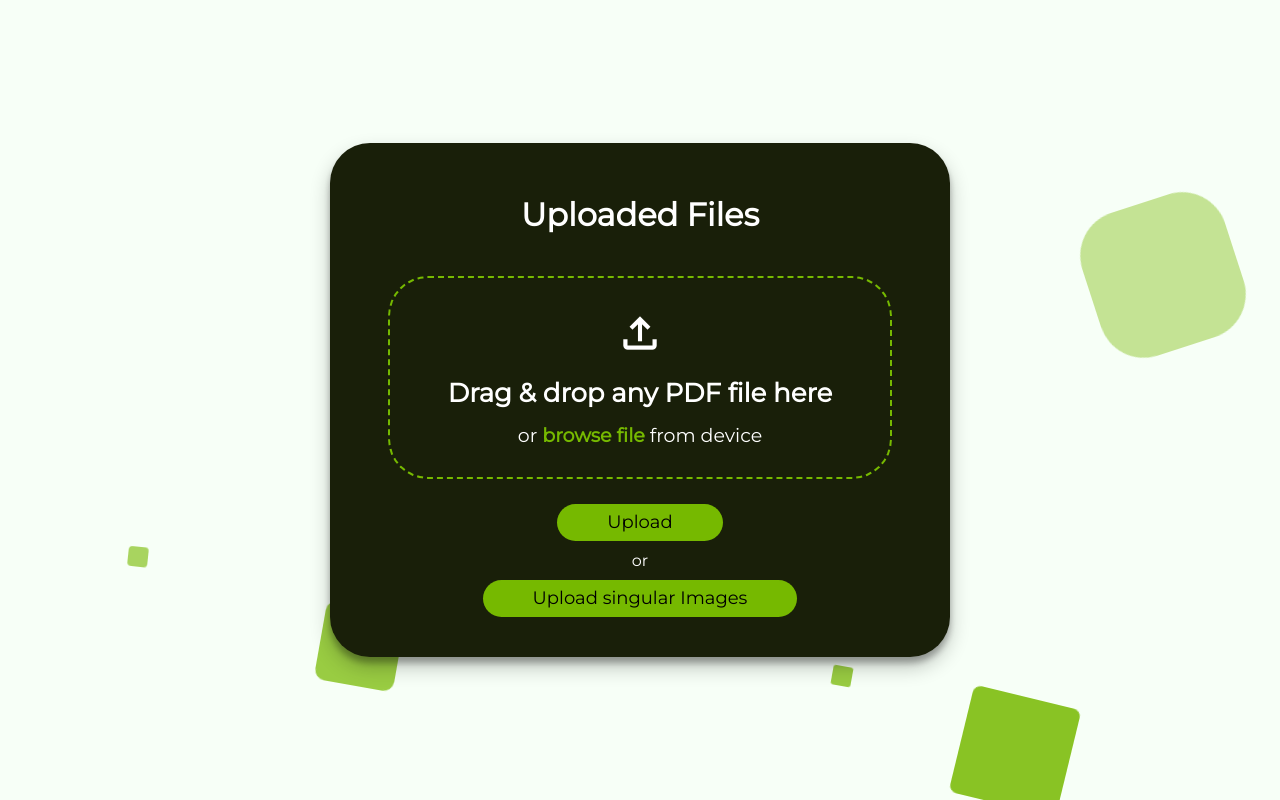
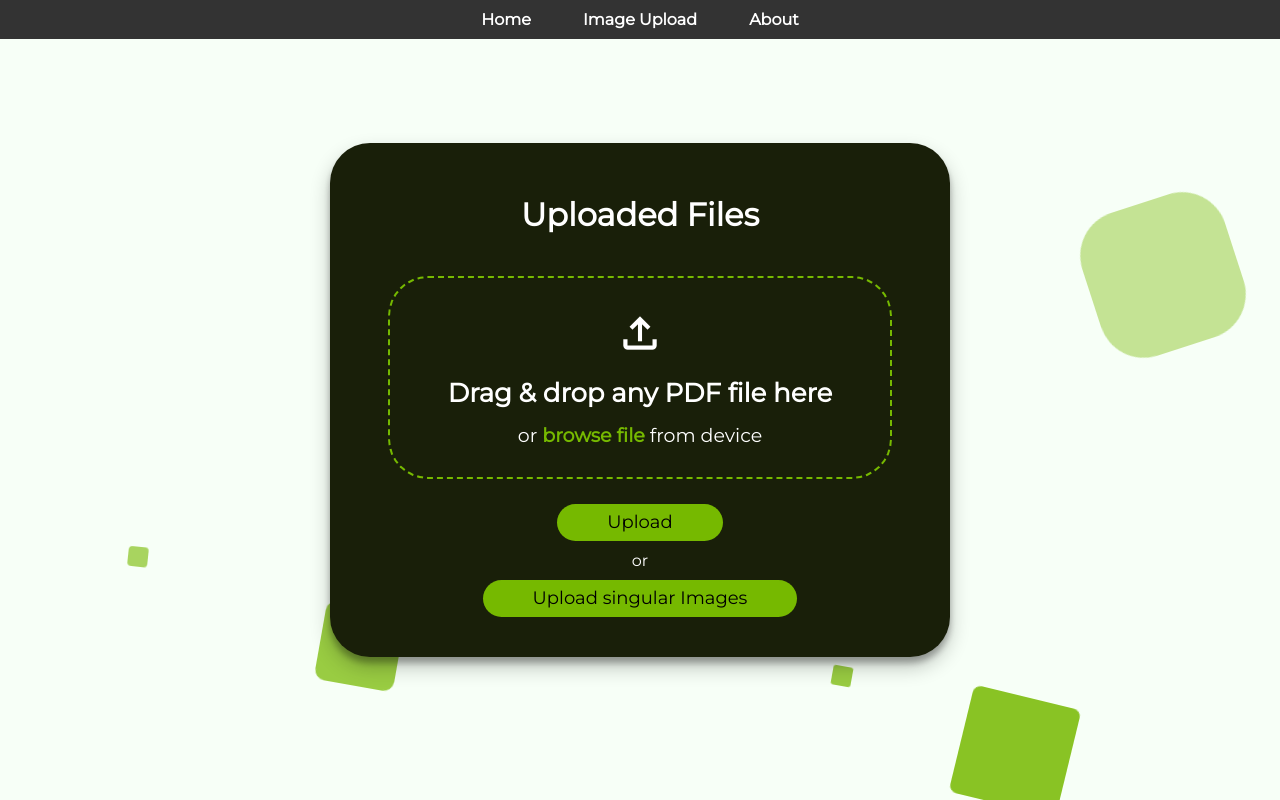
Before and after one commit to AltarisV/TRAIL-PDF, a Flask app: page / in a window 1280 px wide. Run offline with Flask 3, Linux system fonts and the light colour scheme.

Commit message:
add about page and navbar

```diff
--- a/app/controller/main_controller.py
+++ b/app/controller/main_controller.py
@@ -74,3 +74,14 @@ def delete_file(filename):
     except Exception as e:
         current_app.logger.error(f'Error deleting file: {e}')
     return redirect(url_for('main.index'))
+
+
+@main_bp.route('/about')
+def about():
+    """
+    Renders the About page.
+
+    :returns: The About HTML page.
+    :rtype: flask.Response
+    """
+    return render_template('about.html')
--- a/app/static/styles.css
+++ b/app/static/styles.css
@@ -2,10 +2,11 @@
 @import url("https://fonts.googleapis.com/css2?family=Montserrat&display=swap");
 
 /* General Styles */
-body {
+html, body {
     margin: 0;
     padding: 0;
     box-sizing: border-box;
+    overflow: hidden;
     font-family: "Montserrat", sans-serif;
     color: white;
 }
@@ -18,6 +19,7 @@ body {
     display: flex;
     justify-content: center;
     align-items: center;
+    margin-top: 0;
 }
 
 .upload-files-container {
@@ -220,10 +222,12 @@ h1 {
 }
 
 .area {
+    position: fixed;
     background: #f7fff7;
     background: -webkit-linear-gradient(to left, #76B900, #f7fff7);
     width: 100vw;
     min-height: 100vh;
+    z-index: -1;
 }
 
 .circles {
@@ -237,6 +241,7 @@ h1 {
     width: 100%;
     height: 100%;
     overflow: hidden;
+    z-index: -2;
 }
 
 .circles li {
@@ -438,3 +443,61 @@ h3 {
     margin: 0;
     padding: 0;
 }
+
+/* Navigation Bar Styling */
+.navbar {
+    position: fixed;
+    top: 0;
+    left: 0;
+    width: 100%;
+    background-color: #333;
+    z-index: 1000;
+    display: flex;
+    justify-content: center;
+    padding: 10px 0;
+}
+
+.navbar ul {
+    list-style: none;
+    margin: 0;
+    padding: 0;
+    display: flex;
+    gap: 20px;
+}
+
+.navbar li {
+    display: inline;
+}
+
+.navbar a {
+    text-decoration: none;
+    color: white;
+    font-weight: bold;
+    padding: 8px 16px;
+    border-radius: 5px;
+    transition: background 0.3s;
+}
+
+.navbar a:hover {
+    background-color: #76B900;
+    color: #fff;
+}
+
+a {
+    color: #76B900;
+    text-decoration: none;
+    transition: color 0.3s;
+}
+
+a:hover {
+    color: #63a700;
+    text-decoration: underline;
+}
+
+a:visited {
+    color: #76B900;
+}
+
+a:active {
+    color: #4bb543;
+}
--- a/app/templates/index.html
+++ b/app/templates/index.html
@@ -6,6 +6,13 @@
     <link rel="stylesheet" href="{{ url_for('static', filename='styles.css') }}">
 </head>
 <body>
+<nav class="navbar">
+    <ul>
+        <li><a href="{{ url_for('main.index') }}">Home</a></li>
+        <li><a href="{{ url_for('image.image_upload') }}">Image Upload</a></li>
+        <li><a href="{{ url_for('main.about') }}">About</a></li>
+    </ul>
+</nav>
 <div class="area">
     <!-- Decorative circles background -->
     <ul class="circles">
--- a/app/utils/prompts.py
+++ b/app/utils/prompts.py
@@ -60,7 +60,7 @@ PROMPTS = {
         "Dies ist von höchster Wichtigkeit. "
         "Deine Nachricht muss mit 'Seite {page_number}, <eine von dir generierte "
         "Überschrift in ein-zwei Worten>:' beginnen. Die Überschrift soll auf "
-        "deutsch sein. Wiederhole in deiner Antwort nicht den Titel der Folie. "
+        "deutsch sein. Wiederhole in deiner Antwort nicht den Titel der Folie. Ignoriere Quellenangaben. "
         "Starte deine Antwort NICHT mit 'Alternativtext:'."
     ),
     'mathematical_german': (
```
Also changed, not shown: app/templates/about.html (added, +37 -0 lines), app/templates/file_details.html (+7 -0 lines), app/templates/image_upload.html (+7 -0 lines), README.md.
